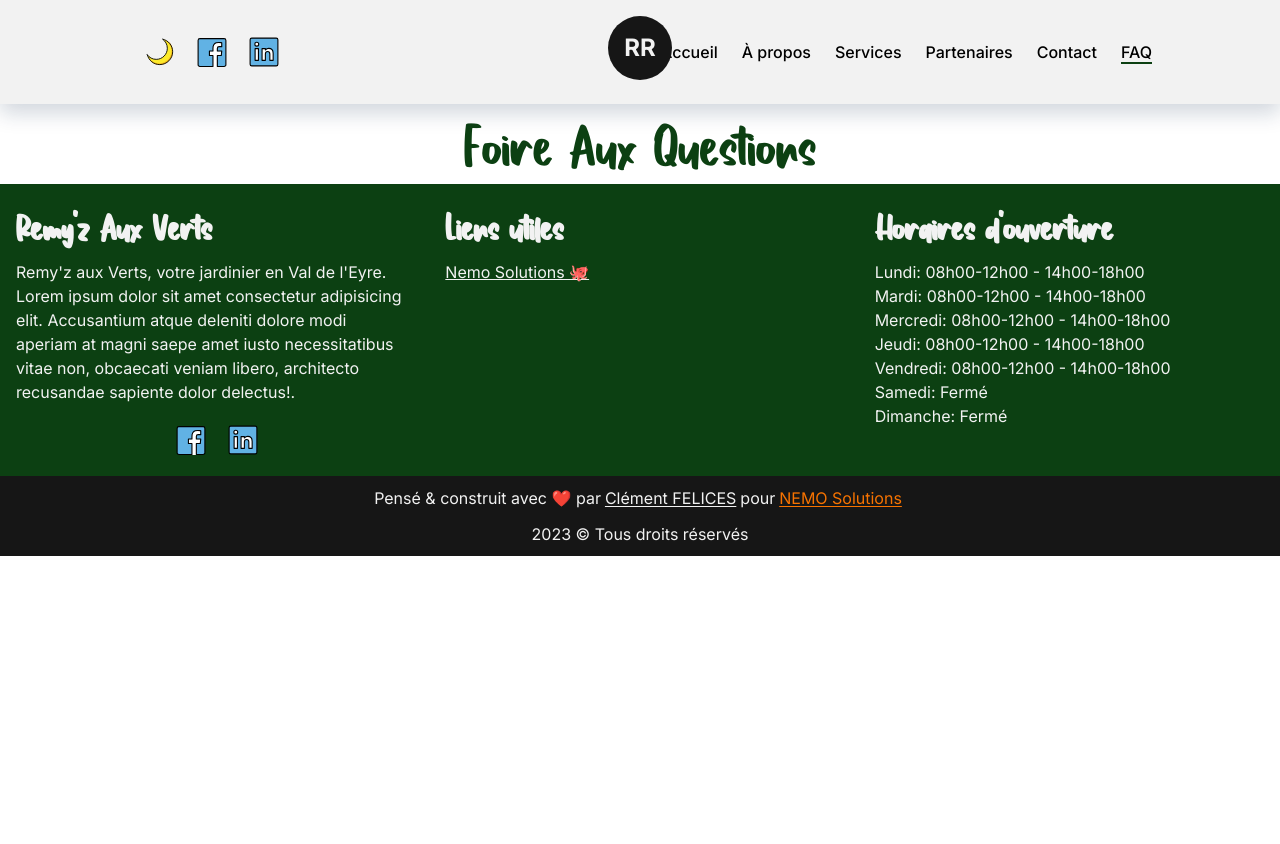
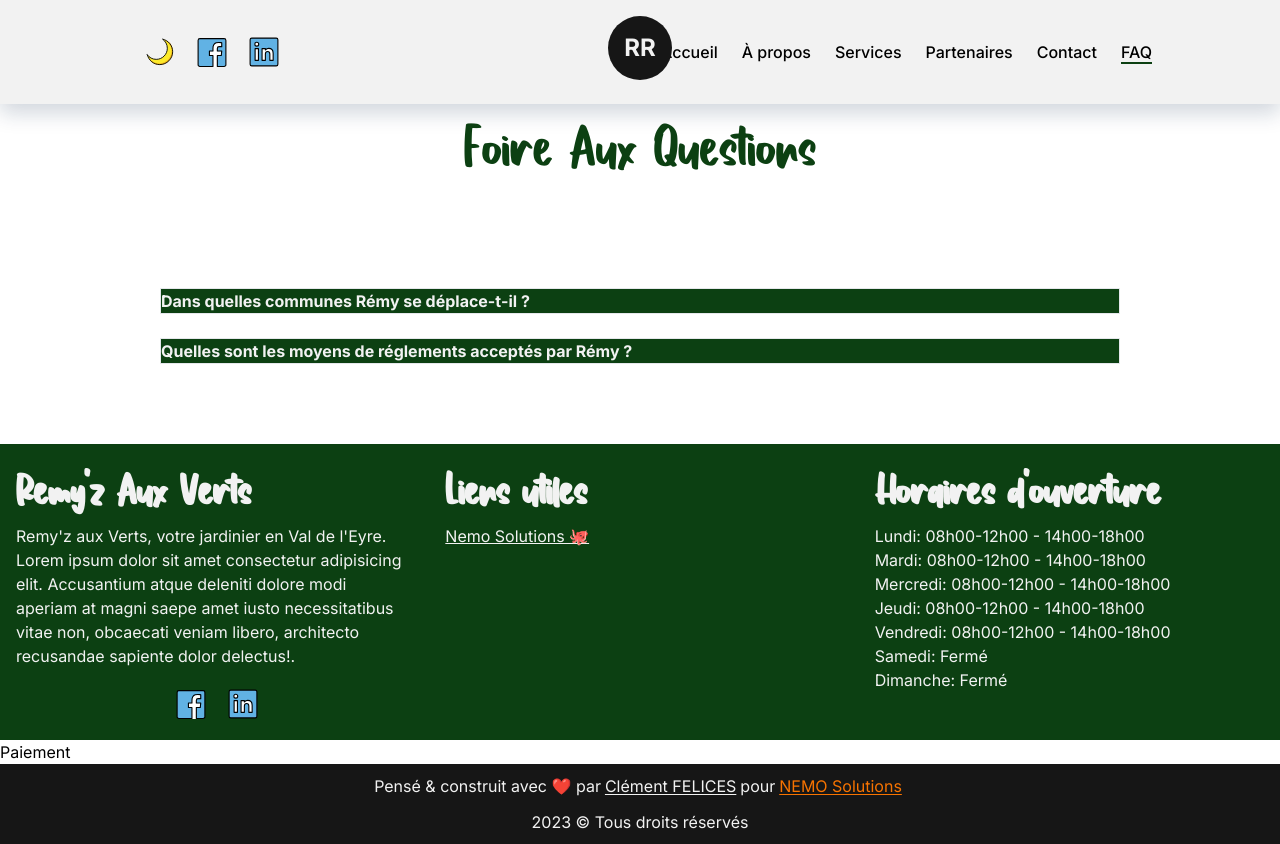
Before and after one commit to Titou360/Remyz, a Next.js app: page /faq in a window 1280 px wide. Before the commit the page ends 800 px from the top, so only its background shows below. Built offline with nearby package versions, Linux system fonts and the light colour scheme; what tailwindcss-3d would draw is missing.

Commit message:
End of Day 01/22/24 REALLY !

```diff
--- a/app/faq/page.js
+++ b/app/faq/page.js
@@ -1,12 +1,14 @@
-
+'use client';
+import Accordions from '../../components/Accordions';
 
 const Page = () => {
   return (
-        <div className=" w-full flex items-center justify-center">
+      <div className=" w-full flex flex-col items-center justify-center gap-6">
+        <h1 className="text-5xl text-primary dark:text-darkModePrimary capitalize text-center my-4 font-Spring">Foire aux Questions</h1>
 
-          <h1 className="text-5xl text-primary dark:text-darkModePrimary capitalize text-center my-4 font-Spring">Foire aux Questions</h1>
-        </div>
-       );
-}
+        <Accordions />
+      </div>
+  );
+};
 
 export default Page;
--- /dev/null
+++ b/components/Accordions.js
@@ -0,0 +1,20 @@
+import React from 'react';
+
+import { Accordion, AccordionItem, AccordionItemButton, AccordionItemHeading, AccordionItemPanel } from 'react-accessible-accordion';
+
+import data from "../public/data.json"
+
+export default function Accordions() {
+  return (
+    <Accordion allowMultipleExpanded={false} className="flex flex-col w-3/4 mx-auto gap-6 my-20">
+      {data.faq.map((q) => (
+        <AccordionItem key={q.index}>
+          <AccordionItemHeading>
+            <AccordionItemButton className="w-full border border-solid font-bold text-light bg-primary">{q.question}</AccordionItemButton>
+          </AccordionItemHeading>
+          <AccordionItemPanel className="w-full border border-solid border-primary px-2">{q.answer}</AccordionItemPanel>
+        </AccordionItem>
+      ))}
+    </Accordion>
+  );
+}
--- a/components/Footer.js
+++ b/components/Footer.js
@@ -2,13 +2,15 @@ import Link from 'next/link';
 import IconNavbar from './IconNavbar';
 import TimeSchedule from './TimeSchedule';
 import Copyrights from './Copyrights';
+import Payments from './Payments';
+
 
 const Footer = () => {
   return (
     <>
       <footer className="w-full h-full p-4 flex flex-row items-start justify-around bg-primary dark:bg-darky gap-10 dark:border-top-solid dark:border-t-[2px] dark:border-light ">
         <div className="flex flex-col w-1/3 gap-4 pt-2">
-          <h2 className="font-Spring text-3xl text-light font-bold dark:text-darkModePrimary ">Remy&apos;z Aux Verts</h2>
+          <h2 className="font-Spring text-4xl text-light font-bold dark:text-darkModePrimary ">Remy&apos;z Aux Verts</h2>
           <p className="text-light">
             Remy&apos;z aux Verts, votre jardinier en Val de l&apos;Eyre. Lorem ipsum dolor sit amet consectetur adipisicing elit. Accusantium atque
             deleniti dolore modi aperiam at magni saepe amet iusto necessitatibus vitae non, obcaecati veniam libero, architecto recusandae sapiente
@@ -18,19 +20,19 @@ const Footer = () => {
         </div>
 
         <div className="flex flex-col w-1/3 gap-4 pt-2">
-          <h2 className="font-Spring text-3xl text-light font-bold dark:text-darkModePrimary">
-            Liens utiles
-          </h2>
+          <h2 className="font-Spring text-4xl text-light font-bold dark:text-darkModePrimary">Liens utiles</h2>
           <Link href="https://www.nemosolutions.fr" className=" text-light underline">
             Nemo Solutions 🐙
           </Link>
         </div>
 
         <div className="flex flex-col w-1/3 gap-4 pt-2">
-          <h2 className="font-Spring text-3xl text-light dark:text-darkModePrimary font-bold">Horaires d&apos;ouverture</h2>
+          <h2 className="font-Spring text-4xl text-light dark:text-darkModePrimary font-bold">Horaires d&apos;ouverture</h2>
           <TimeSchedule />
         </div>
       </footer>
+
+      <Payments />
 
       <Copyrights />
     </>
--- a/components/Icons.js
+++ b/components/Icons.js
@@ -4,8 +4,8 @@ export const WhatsAppIcon = ({ className, ...rest }) => (
   <svg
     xmlns="http://www.w3.org/2000/svg"
     xmlSpace="preserve"
-    width={64}
-    height={64}
+    width={32}
+    height={32}
     stroke="#000"
     viewBox="-30.8 -30.8 369.6 369.6"
     className={`w-full h-auto bi bi-moon-stars ${className}`}
--- a/components/Navbar.js
+++ b/components/Navbar.js
@@ -63,7 +63,7 @@ const Navbar = () => {
   };
 
   return (
-    <header className="w-full bg-light dark:bg-darky px-32 py-8 font-medium flex items-center justify-between shadow-[rgba(13,_38,_76,_0.19)_0px_9px_20px] dark:border-solid dark:border-primary dark:border-b-2 relative">
+    <header className="w-full bg-light dark:bg-darky px-32 py-8 font-medium flex items-center justify-between shadow-[rgba(13,_38,_76,_0.19)_0px_9px_20px] dark:border-solid dark:border-primary dark:border-b-2">
       <button
         aria-label="button hamburger menu"
         className="absolute top-5 left-5 flex-col justify-center items-center hidden lg:flex"
--- /dev/null
+++ b/components/Payments.js
@@ -0,0 +1,11 @@
+import React from 'react'
+
+const Payments = () => {
+  return (
+    <div>
+      Paiement
+    </div>
+  )
+}
+
+export default Payments
--- a/components/Resume.js
+++ b/components/Resume.js
@@ -9,6 +9,7 @@ const Resume = () => {
       <button
         type="button"
         className="focus:outline-none text-white bg-green-700 hover:bg-green-800 focus:ring-4 focus:ring-green-300 font-medium rounded-lg text-sm px-5 py-2.5 me-2 mb-2 dark:bg-green-600 dark:hover:bg-green-700 dark:focus:ring-green-800 border-2 border-transparent hover:border-light xs:m-auto"
+        href="/contact"
       >
         Contactez-moi
       </button>
--- a/package.json
+++ b/package.json
@@ -15,6 +15,7 @@
     "moment-timezone": "^0.5.44",
     "next": "14.0.3",
     "react": "^18",
+    "react-accessible-accordion": "^5.0.0",
     "react-dom": "^18"
   },
   "devDependencies": {
--- a/public/data.json
+++ b/public/data.json
@@ -130,7 +130,7 @@
     {
       "name": "Nemo Solutions",
       "cover": "/assets/img/Partners/nemo.jpg",
-      "description": "Solution digiale pour votre entreprise : Création, mise à jour, dépannage de votre site Internet",
+      "description": "Solution digitale pour votre entreprise : Création, mise à jour, dépannage de votre site Internet vitrine ou e-commerce",
       "type": "informatique"
     }
   ],
@@ -164,5 +164,16 @@
       "day": "Dimanche",
       "time": "Fermé"
     }
-  ]
+  ],
+
+  "faq" : [
+    {
+    "question" : "Dans quelles communes Rémy se déplace-t-il ?",
+    "answer" : "Je me déplace 30 kilomètres autour de Salles, n'hésitez pas à me contacter via le formulaire si vous habitez en dehors de cette zone"
+    },
+        {
+    "question" : "Quelles sont les moyens de réglements acceptés par Rémy ?",
+    "answer" : "J'accepte les réglements par espéces, chèque bancaire ou postal et virement bancaire"
+        }
+      ]
 }
```
Also changed, not shown: 1 other file (tests, documents, lock files or other folders).
